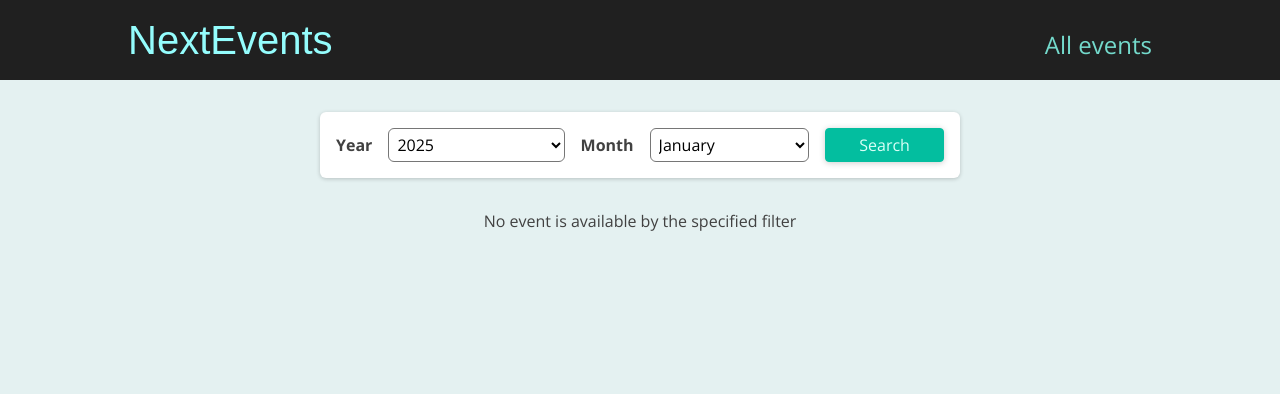
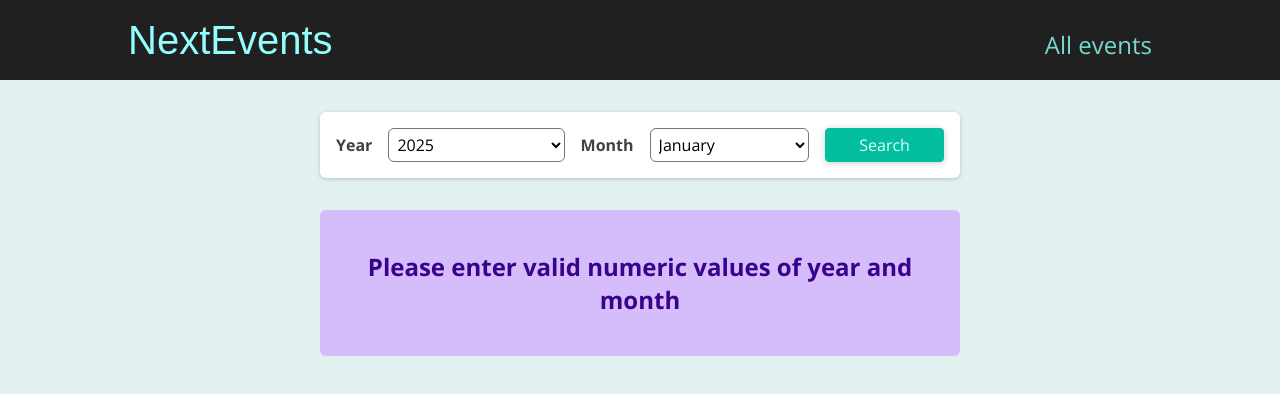
Before and after one commit to mykyta-oleks-dev/Next-Pages_NextEvents, a Next.js app: page /events in a window 1280 px wide. Shown: the top 394 px of the page. Built offline with nearby package versions, Linux system fonts and the light colour scheme.

Commit message:
feat: added error component and refined filter route

```diff
--- /dev/null
+++ b/components/ErrorAlert.jsx
@@ -0,0 +1,7 @@
+import classes from './ErrorAlert.module.css';
+
+function ErrorAlert(props) {
+	return <div className={classes.alert}>{props.children}</div>;
+}
+
+export default ErrorAlert;
--- /dev/null
+++ b/components/ErrorAlert.module.css
@@ -0,0 +1,12 @@
+.alert {
+	margin: 1rem auto;
+	padding: 1rem 2rem;
+	width: 90%;
+	max-width: 40rem;
+	background-color: #d5bdfc;
+	color: #38028d;
+	font-weight: bold;
+	font-size: 1.5rem;
+	text-align: center;
+	border-radius: 6px;
+}
--- a/pages/events/[...slug].jsx
+++ b/pages/events/[...slug].jsx
@@ -2,27 +2,44 @@ import { useRouter } from 'next/router';
 import { getFilteredEvents } from '../../dummy-data';
 import EventsSearch from '../../components/events/Search';
 import EventsList from '../../components/events/List';
+import Button from '../../components/ui/Button';
+import ErrorAlert from '../../components/ErrorAlert';
+
+const PageContent = ({ year, month }) => {
+	if (isNaN(parseInt(year)) || isNaN(parseInt(month))) {
+		return (
+			<ErrorAlert>
+				<p>Please enter valid numeric values of year and month</p>
+			</ErrorAlert>
+		);
+	}
+
+	const events = getFilteredEvents({ year: +year, month: +month });
+
+	if (events?.length > 0) {
+		return <EventsList events={events} />;
+	} else {
+		return (
+			<ErrorAlert>
+				<p>No event is available by the specified filter</p>
+				<Button href="/events">Go to all events</Button>
+			</ErrorAlert>
+		);
+	}
+};
 
 const EventsFilterPage = () => {
 	const router = useRouter();
 	const slug = router.query.slug;
 
-	if (!slug) return <p>Loading...</p>;
+	if (!slug) return <p className="center">Loading...</p>;
 
 	const [year, month] = slug;
-
-	const events = getFilteredEvents({ year: +year, month: +month });
 
 	return (
 		<div>
 			<EventsSearch defaultYear={year} defaultMonth={month} />
-			{events && events.length > 0 ? (
-				<EventsList events={events} />
-			) : (
-				<p className="center">
-					No event is available by the specified filter
-				</p>
-			)}
+			<PageContent year={year} month={month} />
 		</div>
 	);
 };
```
Also changed, not shown: pages/events/[id].jsx (+8 -1 lines).
